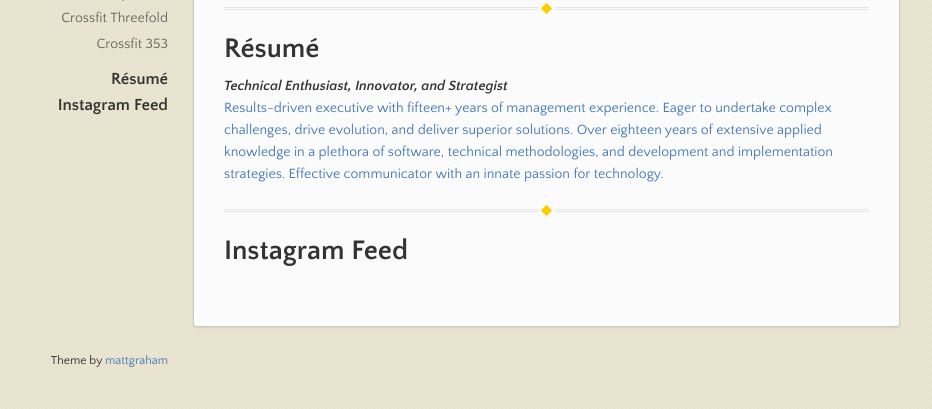
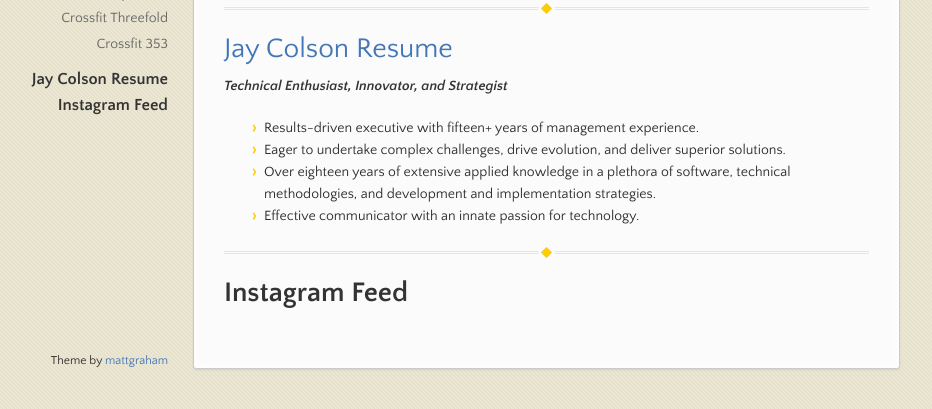
Before and after one commit to jcolson/jcolson.github.io, a Jekyll site: the page built from software-dev/index.md, in a window 1280 px wide and 900 px high, scrolled down 1595 px, cut to the strip 491-900 px from the top of the window. Shown: the whole strip, without its empty margins (122-1054 px from the left). Built offline with Jekyll 4.4.1, drawn with Linux system fonts in a browser that asks for light colours; before the commit the page ends 2453 px from its top, so only the background shows below that.

Commit message:
updated links on resume

```diff
--- a/software-dev/index.md
+++ b/software-dev/index.md
@@ -61,10 +61,14 @@ This service is deployable as a docker container and by default uses the geojson
 
 ---
 
-# Résumé
+# [Jay Colson Resume](/resume "Jay Colson Résumé")
 
-[**_Technical Enthusiast, Innovator, and Strategist_**
-Results-driven executive with fifteen+ years of management experience.  Eager to undertake complex challenges, drive evolution, and deliver superior solutions. Over eighteen years of extensive applied knowledge in a plethora of software, technical methodologies, and development and implementation strategies. Effective communicator with an innate passion for technology.](/resume)
+[**_Technical Enthusiast, Innovator, and Strategist_**](/resume "Jay Colson Résumé")
+
+* Results-driven executive with fifteen+ years of management experience.
+* Eager to undertake complex challenges, drive evolution, and deliver superior solutions.
+* Over eighteen years of extensive applied knowledge in a plethora of software, technical methodologies, and development and implementation strategies.
+* Effective communicator with an innate passion for technology.
 
 [Monkey C]: https://developer.garmin.com/connect-iq/programmers-guide/monkey-c
 [Java]: https://en.wikipedia.org/wiki/Java_(programming_language)
```
Also changed, not shown: resume/index.md (+2 -2 lines).
